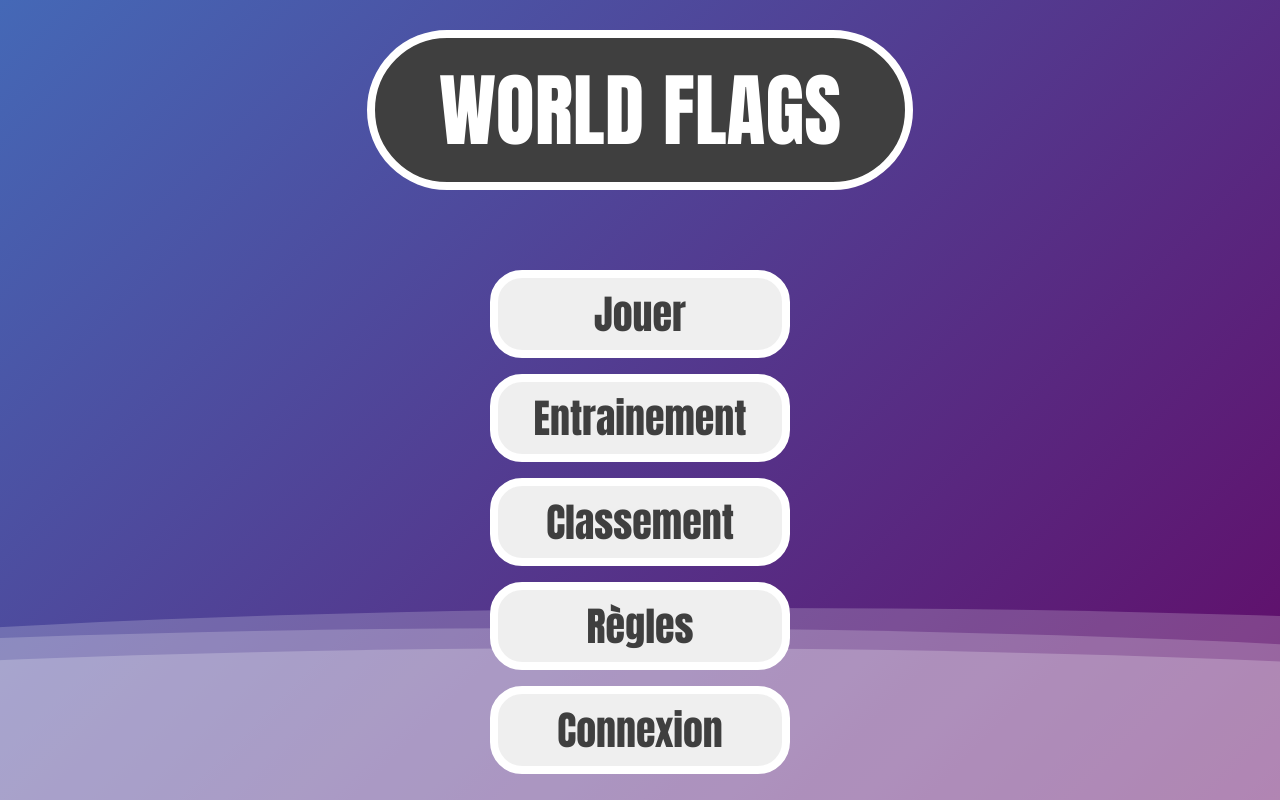
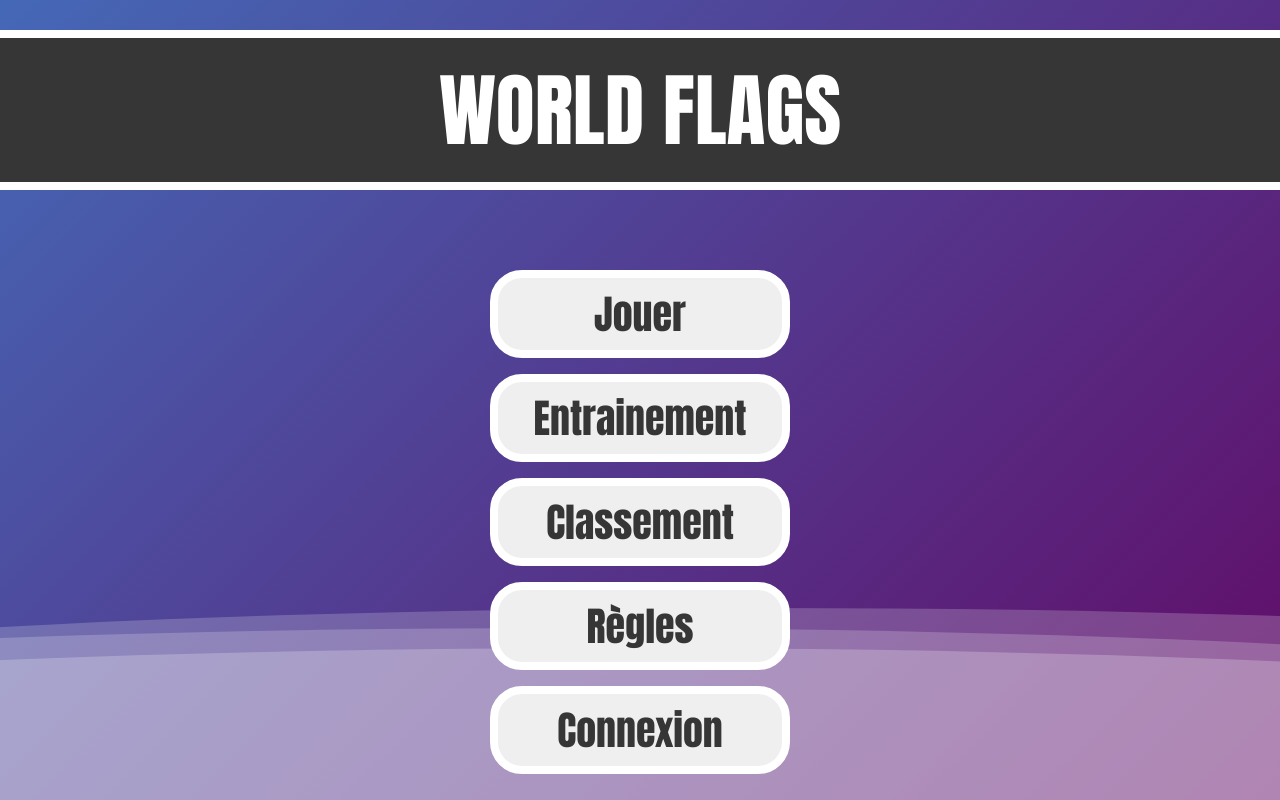
Before and after one commit to juan5987/world-flags, an Angular app: page / in a window 1280 px wide. Built offline with nearby package versions, Linux system fonts and the light colour scheme; a web font is replaced by a local one.

Commit message:
fix: animated background

```diff
--- a/package.json
+++ b/package.json
@@ -17,6 +17,7 @@
     "@angular/platform-browser": "^19.2.0",
     "@angular/platform-browser-dynamic": "^19.2.0",
     "@angular/router": "^19.2.0",
+    "json-server": "^1.0.0-beta.3",
     "rxjs": "~7.8.0",
     "tslib": "^2.3.0",
     "zone.js": "~0.15.0"
--- a/src/app/ui/features/homepage/animated-background/animated-background.component.html
+++ b/src/app/ui/features/homepage/animated-background/animated-background.component.html
@@ -1,9 +1,4 @@
-<div class="bubbles">
-    <!-- @for(flag of flags; track flag.name) {
-        <div class="bubble">
-            <img src="{{flag.flag}}" class="bubble-flag" />
-        </div>
-    } -->
+<div class="wrapper">
     <div>
         <div class="wave"></div>
         <div class="wave"></div>
--- a/src/app/ui/features/homepage/animated-background/animated-background.component.scss
+++ b/src/app/ui/features/homepage/animated-background/animated-background.component.scss
@@ -1,4 +1,5 @@
-.bubbles {
+app-animated-background {
+  .wrapper {
     margin: auto;
     font-family: -apple-system, BlinkMacSystemFont, sans-serif;
     overflow: auto;
@@ -72,3 +73,4 @@
         transform: translateX(1);
     }
   }
+}
--- a/src/app/ui/features/homepage/animated-background/animated-background.component.ts
+++ b/src/app/ui/features/homepage/animated-background/animated-background.component.ts
@@ -1,8 +1,7 @@
 import { ChangeDetectionStrategy, Component, ViewEncapsulation } from '@angular/core';
-import flags from "../../../../data/countries_flags.json";
 
 @Component({
-  selector: 'app-bubbles-background',
+  selector: 'app-animated-background',
   imports: [],
   templateUrl: './animated-background.component.html',
   styleUrl: './animated-background.component.scss',
@@ -12,5 +11,4 @@ import flags from "../../../../data/countries_flags.json";
 })
 
 export class AnimatedBackgroundComponent {
-  flags: any = flags;
 }
--- a/src/app/ui/features/homepage/homepage.component.html
+++ b/src/app/ui/features/homepage/homepage.component.html
@@ -1,4 +1,4 @@
-<app-bubbles-background></app-bubbles-background>
+<app-animated-background></app-animated-background>
 <h1 id="homepage__title">World Flags</h1>
 <div id="homepage__buttons">
     <app-button id="homepage__buttons__play" buttonText="Jouer">Jouer</app-button>
--- a/src/app/ui/features/homepage/homepage.component.scss
+++ b/src/app/ui/features/homepage/homepage.component.scss
@@ -18,11 +18,12 @@ app-homepage {
         text-align: center;
         background-color: var(--color-dark);
         padding: 2rem 4rem;
-        border-radius: 8rem;
-        border: .5rem solid var(--border-color);
+        border-top: .5rem solid var(--border-color);
+        border-bottom: .5rem solid var(--border-color);
         height: min-content;
         text-transform: uppercase;
         z-index: 3;
+        width: 100vw;
     }
 
 
--- a/src/app/ui/styles/variables.scss
+++ b/src/app/ui/styles/variables.scss
@@ -1,7 +1,7 @@
 :root {
     --primary-color: #000000;
     --background-color: #6522e2;
-    --color-dark: #3f3f3f;
+    --color-dark: #363636;
     --color-dark-light: #3b3b3b;
     --text-color: #ffffff;
     --border-color: #ffffff;
```
Also changed, not shown: src/app/data/db.json (renamed from src/app/data/countries_flags.json), 1 other file (tests, documents, lock files or other folders). Lines whose indentation alone changed are shown as unchanged.
